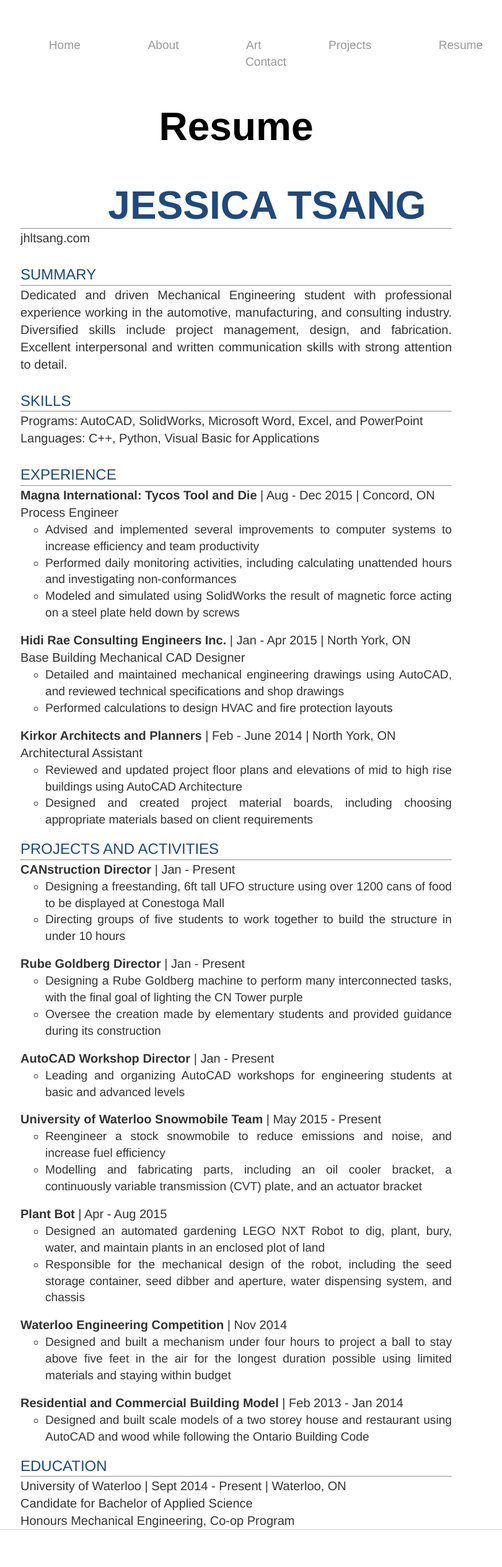
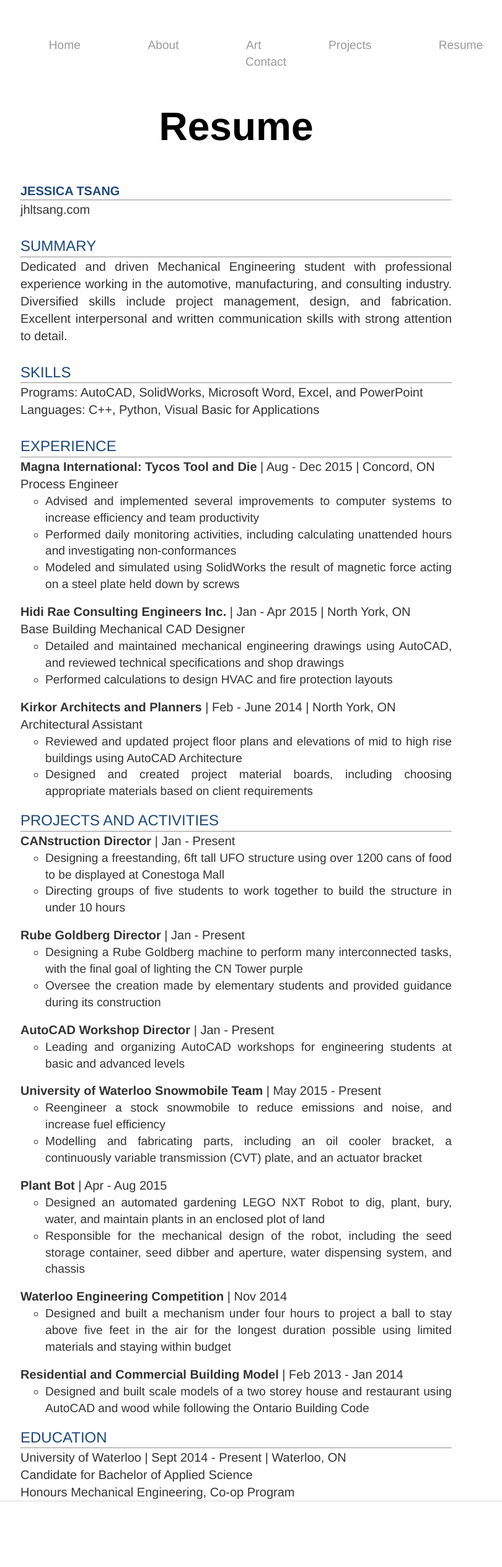
Before and after one commit to jhltsang/jhltsang.github.io, a Jekyll site: the page built from resume/index.html, in a window 1280 px wide. Shown: the whole page at 62% size, without its empty margins (259-1069 px from the left). Built offline with Jekyll 4.4.1, drawn with Linux system fonts in a browser that asks for light colours; after the commit the page ends 2483 px from its top, so only the background shows below that.

Commit message:
Update index.html

```diff
--- a/resume/index.html
+++ b/resume/index.html
@@ -5,7 +5,7 @@ title: Jessica Tsang
 <div class="blurb">
 	<h2>Resume</h2>
 
-<h2 style="color:rgb(31, 73, 125); margin: 0px 0px 0px 100px">JESSICA TSANG</h2><hr>
+<p style="color:rgb(31, 73, 125); font-size: 20px"><b>JESSICA TSANG</b></p><hr>
 
 <p style="font-size: 20px">jhltsang.com
 <br><br>
```
